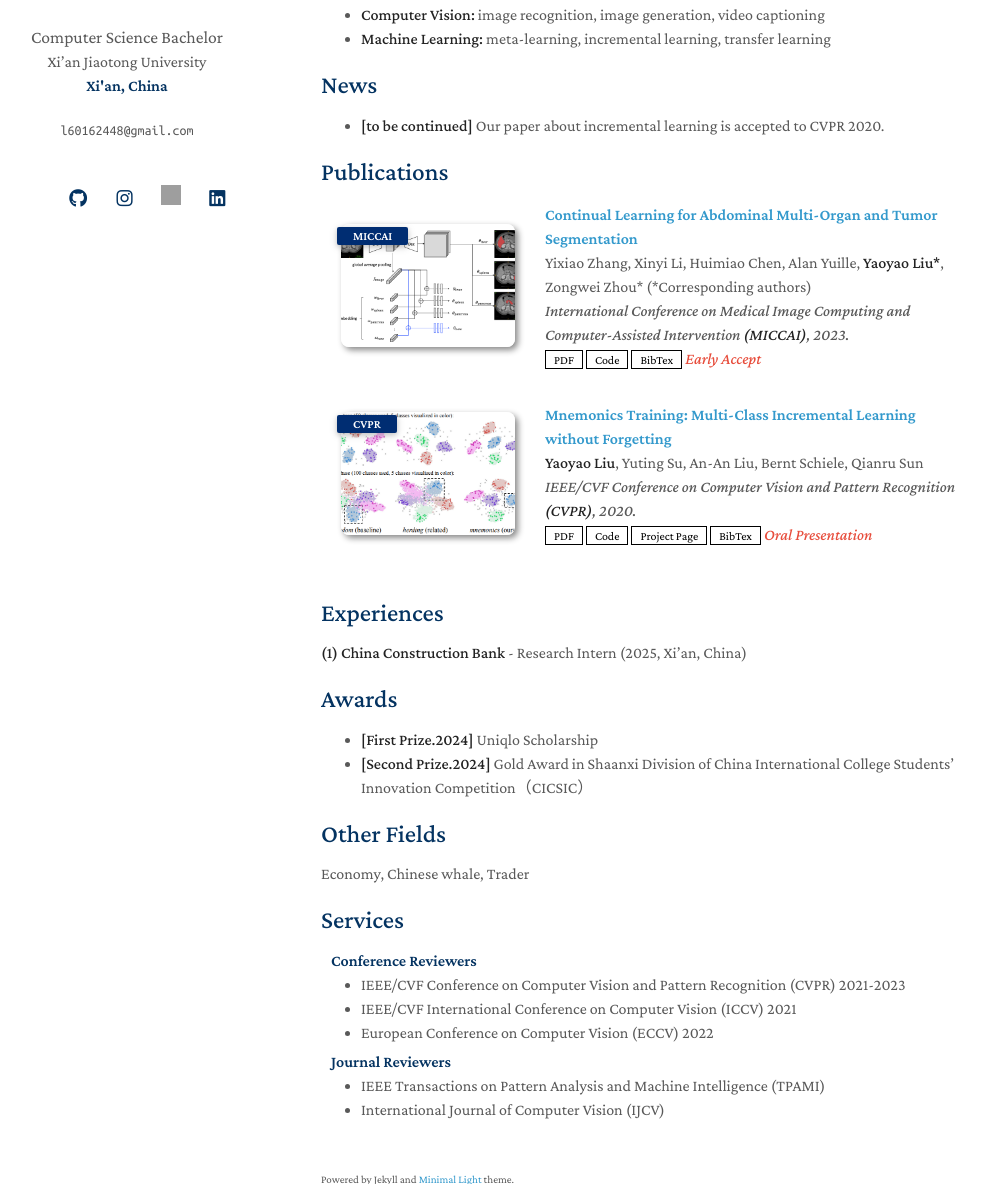
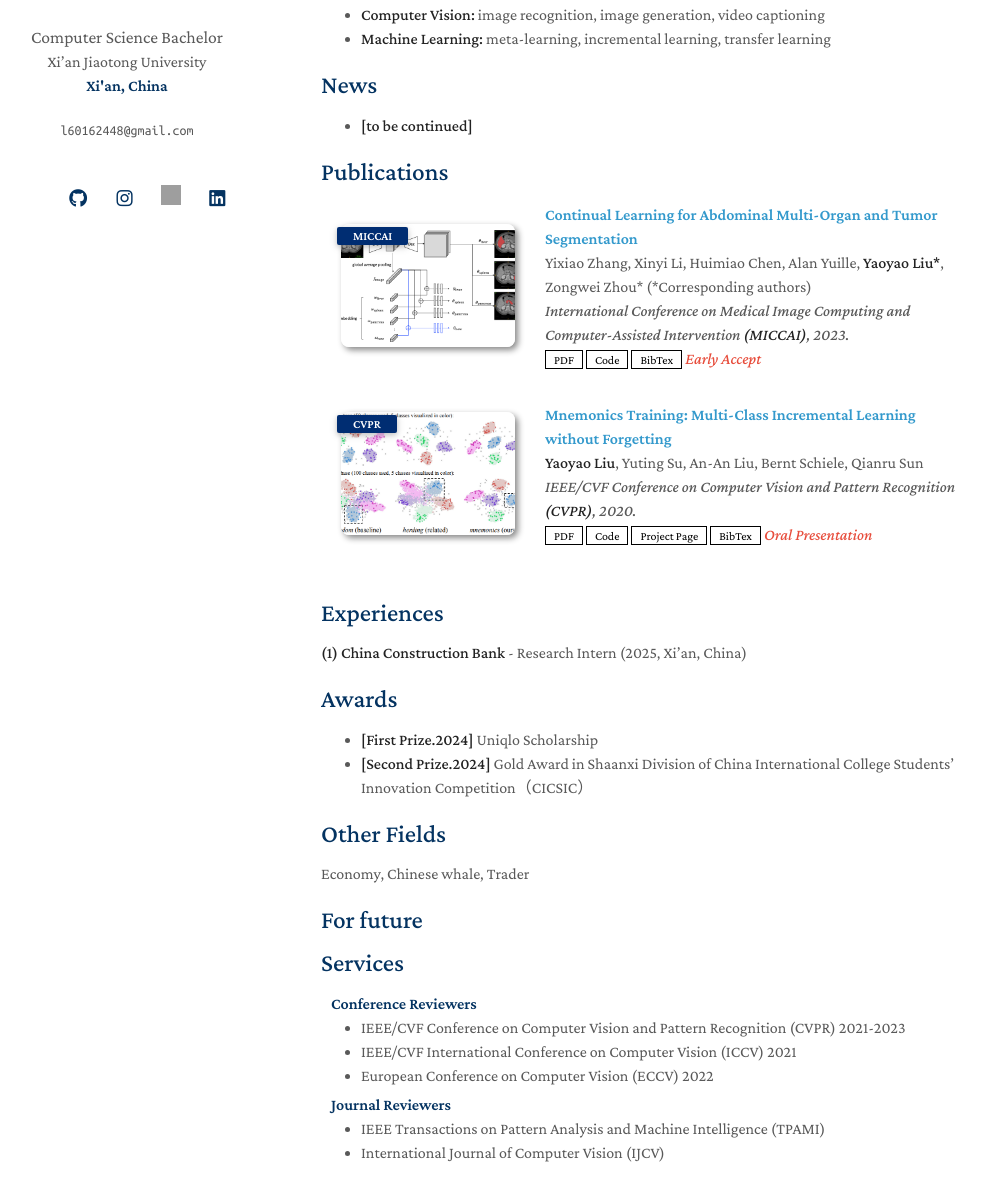
Before and after one commit to LYMQY/LYMQY.github.io, a Jekyll site: the page built from index.md, in a window 1280 px wide and 1400 px high. Shown: the part 216-1400 px from the top of the window, without its empty margins (149-1135 px from the left). Built offline with Jekyll 4.4.1, drawn with Linux system fonts in a browser that asks for light colours; a style sheet for code colours, icons or effects is not loaded; our own code applies the rules of GitHub Pages for plain Markdown files; grey boxes are pictures that could not be loaded.

Commit message:
change to index.md

```diff
--- a/index.md
+++ b/index.md
@@ -13,7 +13,7 @@ I'm currently a bachelor's student majoring in Computer Science and Technology a
 
 ## News
 
-- **[to be continued]** Our paper about incremental learning is accepted to CVPR 2020.
+- **[to be continued]**
 
 {% include_relative _includes/publications.md %}
 
@@ -29,4 +29,5 @@ I'm currently a bachelor's student majoring in Computer Science and Technology a
 ## Other Fields
 Economy, Chinese whale, Trader
 
+## For future
 {% include_relative _includes/services.md %}
```
